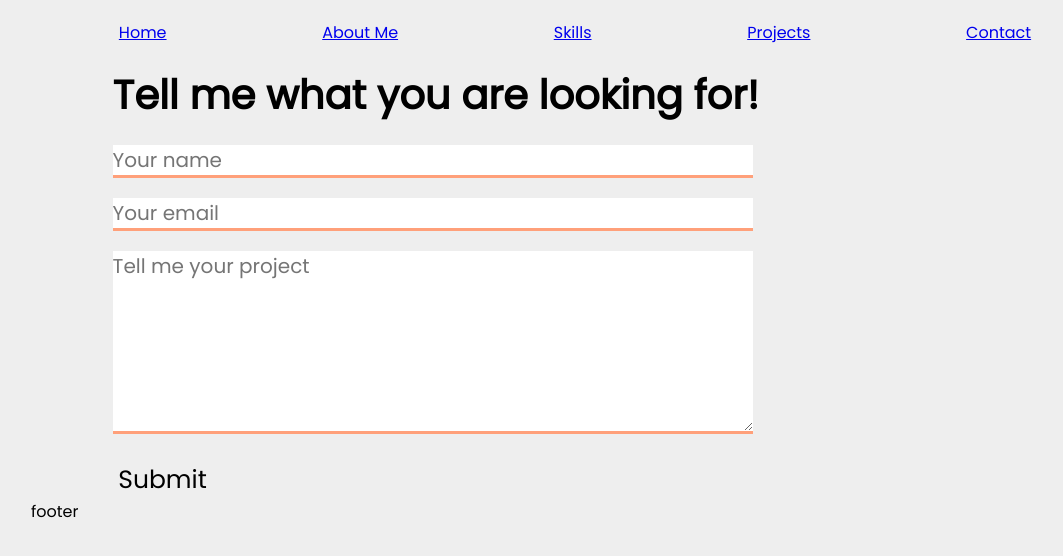
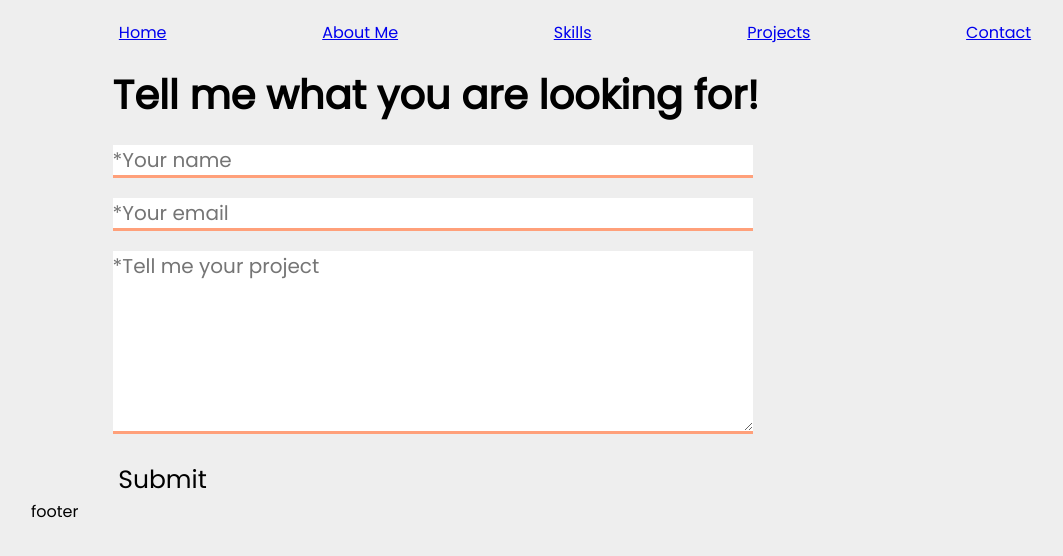
Before and after one commit to yuukanon/yuukamotobayashiprofile, a React (Create React App) app: page /contact in a window 1280 px wide. Shown: the top 556 px of the page, without its empty margins (65-1128 px from the left). Built offline with nearby package versions, Linux system fonts and the light colour scheme.

Commit message:
formspree added

```diff
--- a/src/components/Contact.js
+++ b/src/components/Contact.js
@@ -1,46 +1,68 @@
-import React from 'react';
+import React from "react";
 
-const Contact = () => {
+class Contact extends React.Component {
+  constructor(props) {
+    super(props);
+    this.submitForm = this.submitForm.bind(this);
+    this.state = {
+      status: ""
+    };
+  }
+
+  render() {
+    const { status } = this.state;
     return (
       <div className="contact-container">
       <h3>Tell me what you are looking for!</h3>
-      <form className="contact-form" method="POST" action="/contact">
+        <form
+          className="contact-form"
+          onSubmit={this.submitForm}
+          action="https://formspree.io/meqrnbvg"
+          method="POST"
+        >
           <div className="form-field">
             <label htmlFor="name">
-            <input type="text" name="name" placeholder="Your name" required />
+              <input type="text" name="name" placeholder="*Your name" required />
             </label>
           </div>
 
           <div className="form-field">
             <label htmlFor="email">
-            <input type="email" name="email" placeholder="Your email"required />
+              <input type="email" name="email" placeholder="*Your email"required />
             </label>
           </div>
 
           <div className="form-field">
             <label htmlFor="message">
-            <textarea className="project" name="message" placeholder="Tell me your project"rows="6" required />
+              <textarea className="project" name="message" placeholder="*Tell me your project"rows="6" required />
             </label>
           </div>
 
-        <button type="submit" className="submit">Submit</button>
+          {status === "SUCCESS" ? <p>Thank You! We will get back to you shortly.</p> : <button type="submit" className="submit">Submit</button>}
+          {status === "ERROR" && <p>Ooops! There was an error. Please fill in the form and resubmit it.</p>}
+        </form>
+      </div>
+    );
+  }
 
-        <div>
-          { window.location.hash === '#success' &&
-            <div id="success">
-              <p>Your message has been sent!</p>
-            </div>
+  submitForm(ev) {
+    ev.preventDefault();
+    const form = ev.target;
+    const data = new FormData(form);
+    const xhr = new XMLHttpRequest();
+    xhr.open(form.method, form.action);
+    xhr.setRequestHeader("Accept", "application/json");
+    xhr.onreadystatechange = () => {
+      if (xhr.readyState !== XMLHttpRequest.DONE) return;
+      if (xhr.status === 200) {
+        form.reset();
+        this.setState({ status: "SUCCESS" });
+      } else {
+        this.setState({ status: "ERROR" });
       }
-          { window.location.hash === '#error' &&
-            <div id="error">
-              <p>An error occured while submitting the form.</p>
-            </div>
+    };
+    xhr.send(data);
   }
-        </div>
-      </form>
-
-    </div>
-  )
 }
 
 export default Contact
```
Lines whose indentation alone changed are shown as unchanged.
